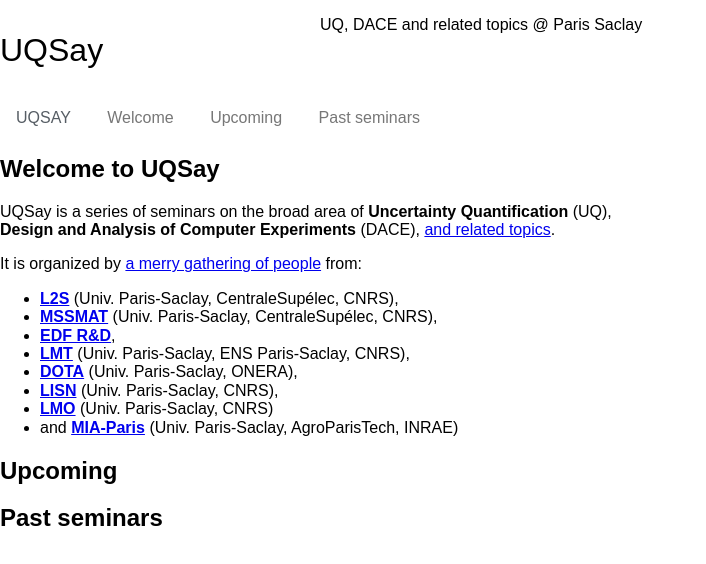
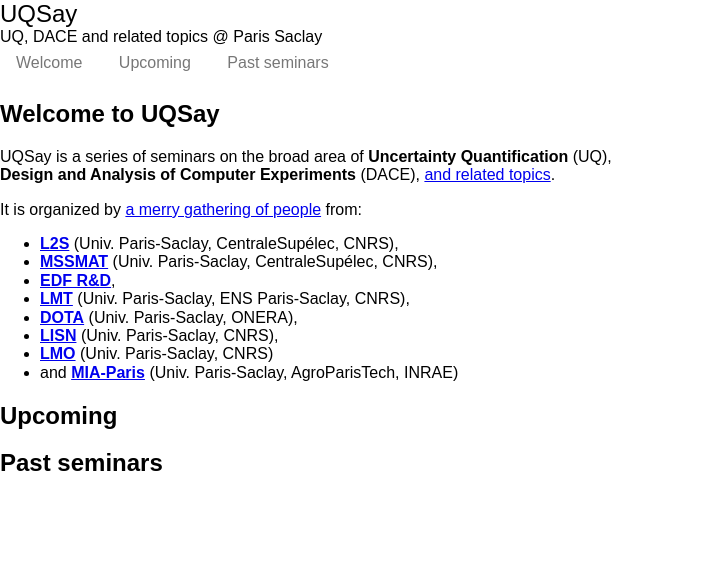
Before and after one commit to uqsay/uqsay.github.io, a plain HTML site: page index.html in a window 1280 px wide. Shown: the whole page, without its empty margins (0-706 px from the left). Drawn offline with nearby package versions, Linux system fonts and the light colour scheme.

Commit message:
index.html: Try something different

```diff
--- a/index.html
+++ b/index.html
@@ -11,18 +11,11 @@
   <body>
     <div id="layout" class="pure-g">
       <div class="title-bar pure-u-1">
-        <div class="pure-g">
-          <div class="pure-u-1 pure-u-md-1-4">
-            <p style="font-size:200%;">UQSay</p>
-          </div>
-          <div class="pure-u-1 pure-u-md-3-4">
-            <p>UQ, DACE and related topics @ Paris Saclay</p>
-          </div>
-        </div>
+        <span style="font-size:150%;fontweight:bold;">UQSay</span><br>
+        UQ, DACE and related topics @ Paris Saclay
       </div>
       <div class="header pure-u-1">
         <div class="pure-menu pure-menu-horizontal">
-          <a class="pure-menu-heading" href="">UQSay</a>
           <ul class="pure-menu-list">
             <li class="pure-menu-item">
               <a href="#" class="pure-menu-link">Welcome</a>
```
